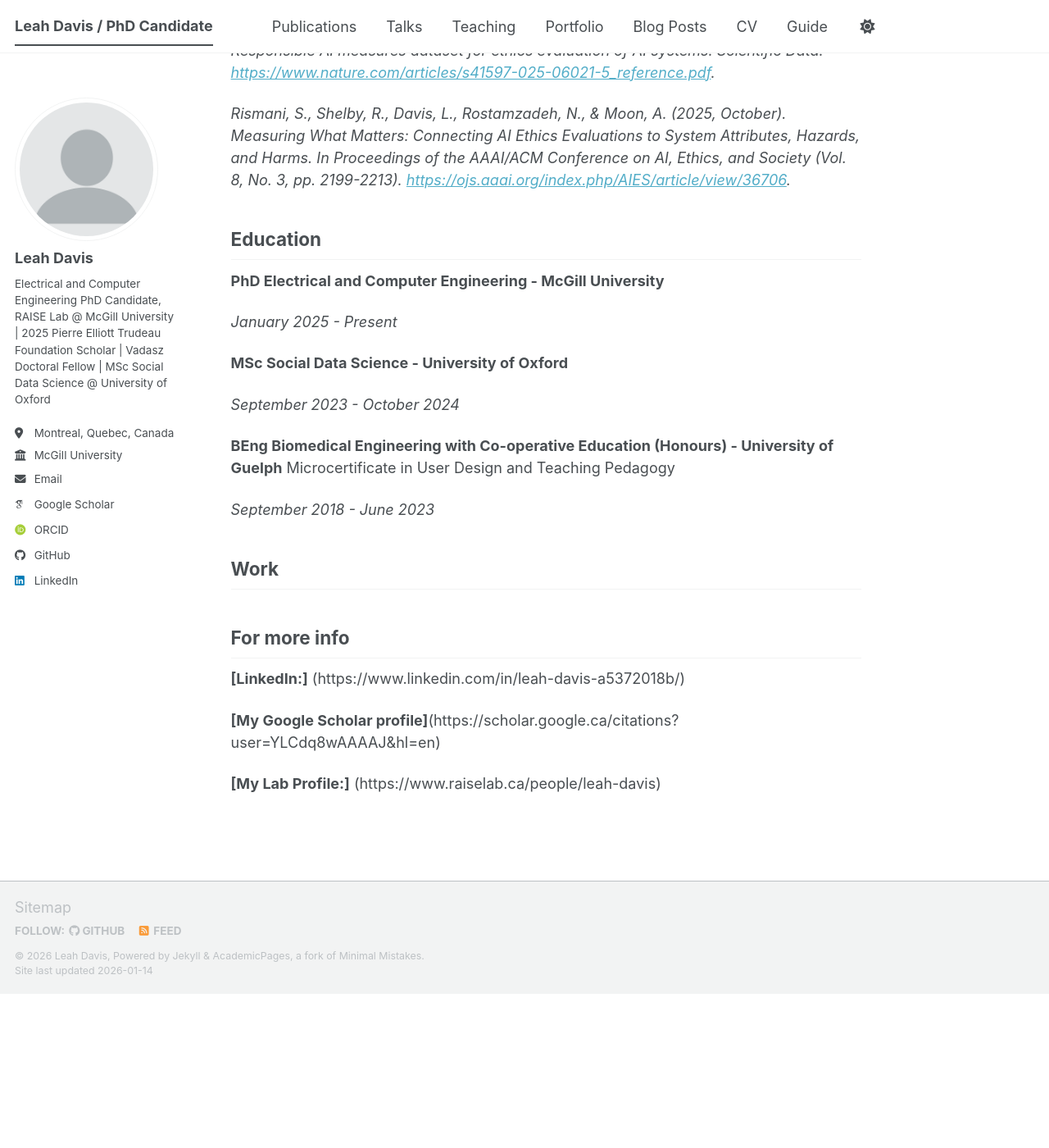
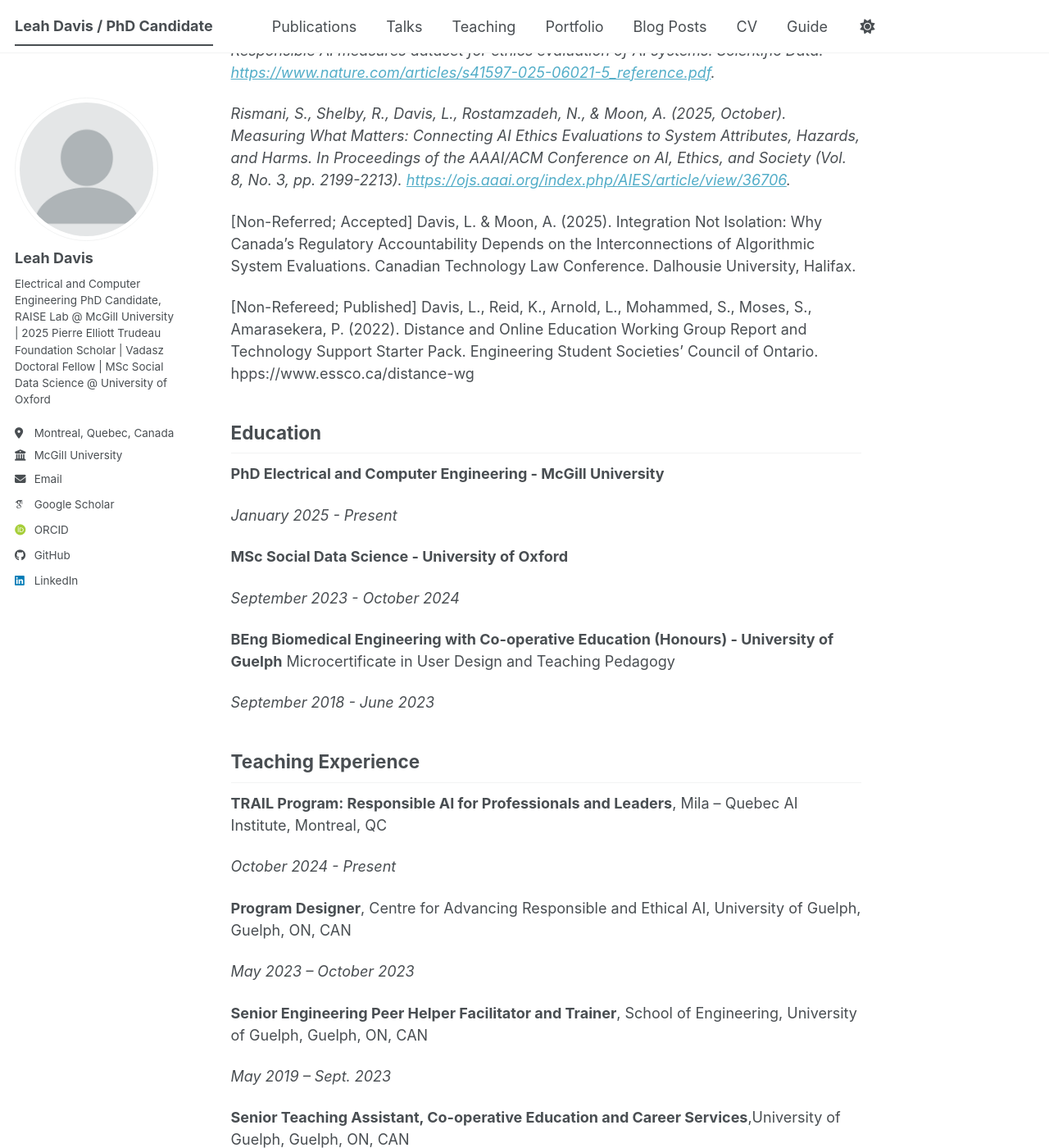
Before and after one commit to ldavis-design/ldavis-design.github.io, a Jekyll site: the page built from _pages/about.md, in a window 1280 px wide and 1400 px high, scrolled down 1644 px. Shown: the whole window at 82% size. Built offline with Jekyll 4.4.1, drawn with Linux system fonts in a browser that asks for light colours; some web fonts are replaced; a script bundle is joined from its source files by our own code; library files that are not in the unit come from our copies; before the commit the page ends 2856 px from its top, so only the background shows below that; some of the changed text lies outside the part shown.

Commit message:
Update about.md

```diff
--- a/_pages/about.md
+++ b/_pages/about.md
@@ -38,6 +38,10 @@
 
 *Rismani, S., Shelby, R., Davis, L., Rostamzadeh, N., & Moon, A. (2025, October). Measuring What Matters: Connecting AI Ethics Evaluations to System Attributes, Hazards, and Harms. In Proceedings of the AAAI/ACM Conference on AI, Ethics, and Society (Vol. 8, No. 3, pp. 2199-2213). [https://ojs.aaai.org/index.php/AIES/article/view/36706](https://ojs.aaai.org/index.php/AIES/article/view/36706).*
 
+[Non-Referred; Accepted] Davis, L. & Moon, A. (2025). Integration Not Isolation: Why Canada’s Regulatory Accountability Depends on the Interconnections of Algorithmic System Evaluations. Canadian Technology Law Conference. Dalhousie University, Halifax.
+
+[Non-Refereed; Published] Davis, L., Reid, K., Arnold, L., Mohammed, S., Moses, S., Amarasekera, P. (2022). Distance and Online Education Working Group Report and Technology Support Starter Pack. Engineering Student Societies’ Council of Ontario. hpps://www.essco.ca/distance-wg
+
 Education
 ------
 **PhD Electrical and Computer Engineering - McGill University**
@@ -53,8 +57,40 @@
 
 *September 2018 - June 2023*
 
-Work
+Teaching Experience
 ------
+
+**TRAIL Program: Responsible AI for Professionals and Leaders**, Mila – Quebec AI Institute, Montreal, QC
+
+*October 2024 - Present*
+
+
+**Program Designer**, Centre for Advancing Responsible and Ethical AI, University of Guelph, Guelph, ON, CAN
+
+*May 2023 – October 2023*
+
+**Senior Engineering Peer Helper Facilitator and Trainer**, School of Engineering, University of Guelph, Guelph, ON, CAN
+
+*May 2019 – Sept. 2023*
+
+**Senior Teaching Assistant, Co-operative Education and Career Services**,University of Guelph, Guelph, ON, CAN
+
+*May 2022 – Oct. 2022 / Oct. 2021 – Jan. 2022*
+
+
+Professional Experience
+------
+**Full-Time Researcher, Fairness and Transparency in Machine Learning**, Mila – Quebec AI Institute, Montreal, QC
+
+*July 2023 – Present*
+
+**Undergraduate Retention Coordinator**, The Quad Platform, University of Guelph, Guelph, ON
+
+*May 2020 – September 2023*
+
+**Software Test Engineer Co-op**, Sonova Group, Kitchener, ON, CAN
+
+*May 2022 – December 2022 / January 2021 – August 2021*
 
 
 For more info
```
